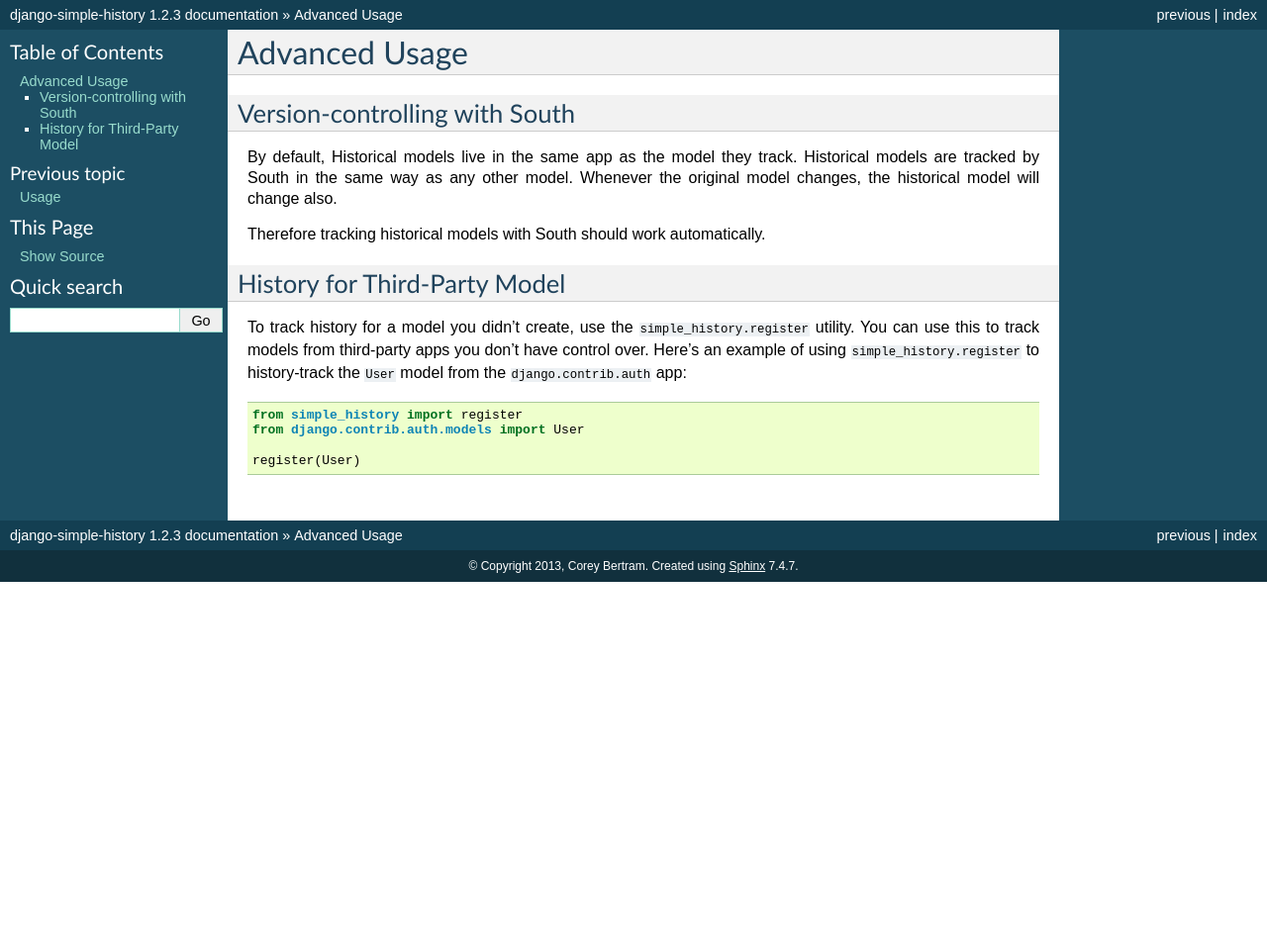
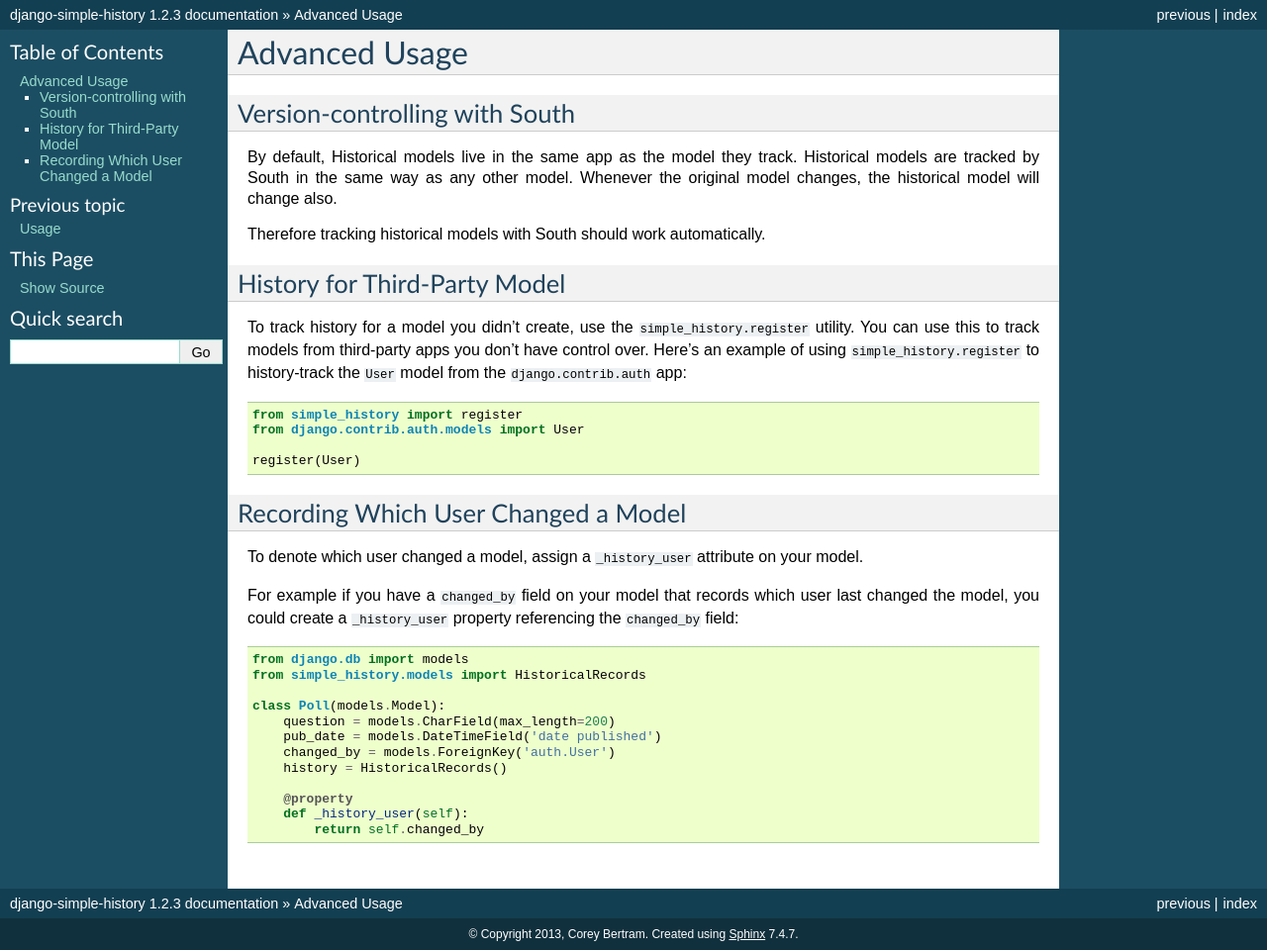
Before and after one commit to jazzband/django-simple-history, a Sphinx documentation site: the page built from docs/advanced.rst, in a window 1280 px wide. Shown: the whole page at 99% size. Built offline with Sphinx 7.4.7, drawn with Linux system fonts in a browser that asks for light colours; before the commit the page ends 900 px from its top, so only the background shows below that.

Commit message:
Add documentation for ``_history_user`` property

```diff
--- a/docs/advanced.rst
+++ b/docs/advanced.rst
@@ -26,3 +26,29 @@
     from django.contrib.auth.models import User
 
     register(User)
+
+
+Recording Which User Changed a Model
+------------------------------------
+
+To denote which user changed a model, assign a ``_history_user`` attribute on
+your model.
+
+For example if you have a ``changed_by`` field on your model that records which
+user last changed the model, you could create a ``_history_user`` property
+referencing the ``changed_by`` field:
+
+.. code-block:: python
+
+    from django.db import models
+    from simple_history.models import HistoricalRecords
+
+    class Poll(models.Model):
+        question = models.CharField(max_length=200)
+        pub_date = models.DateTimeField('date published')
+        changed_by = models.ForeignKey('auth.User')
+        history = HistoricalRecords()
+
+        @property
+        def _history_user(self):
+            return self.changed_by
```
